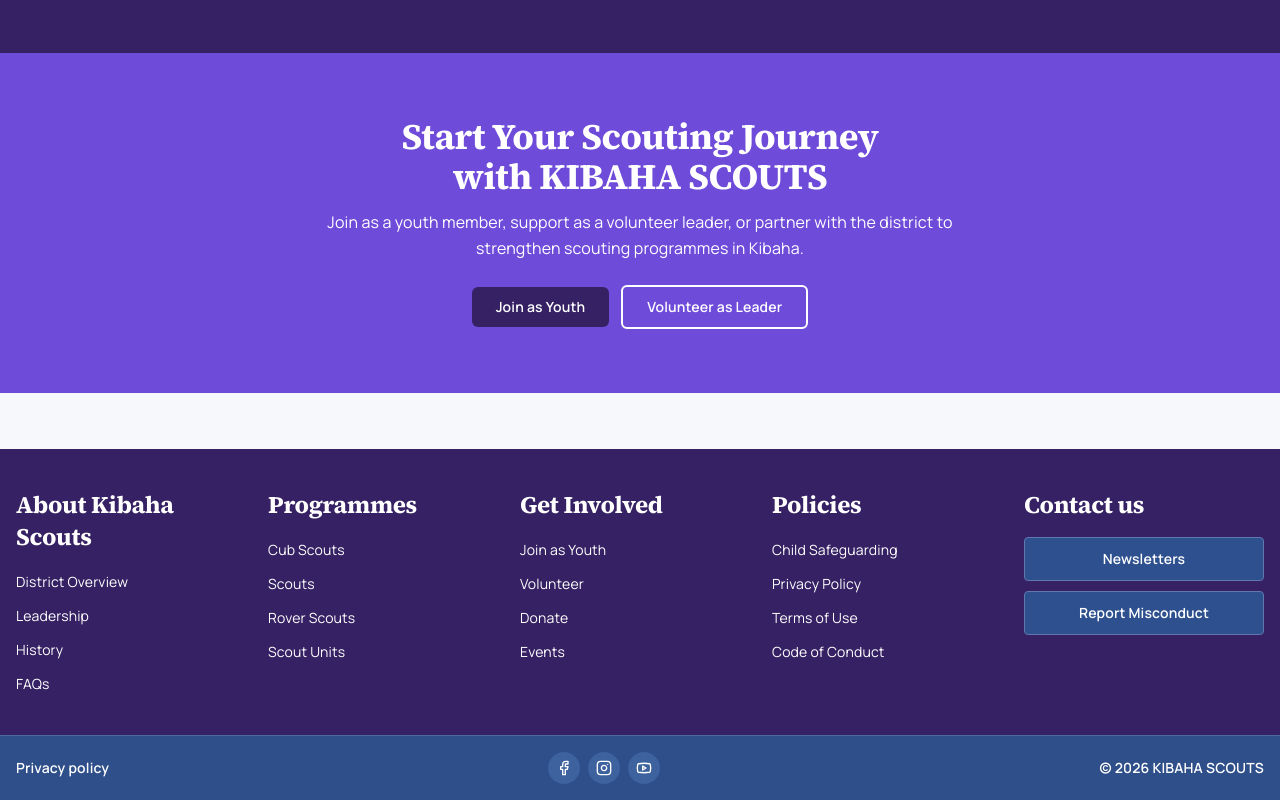
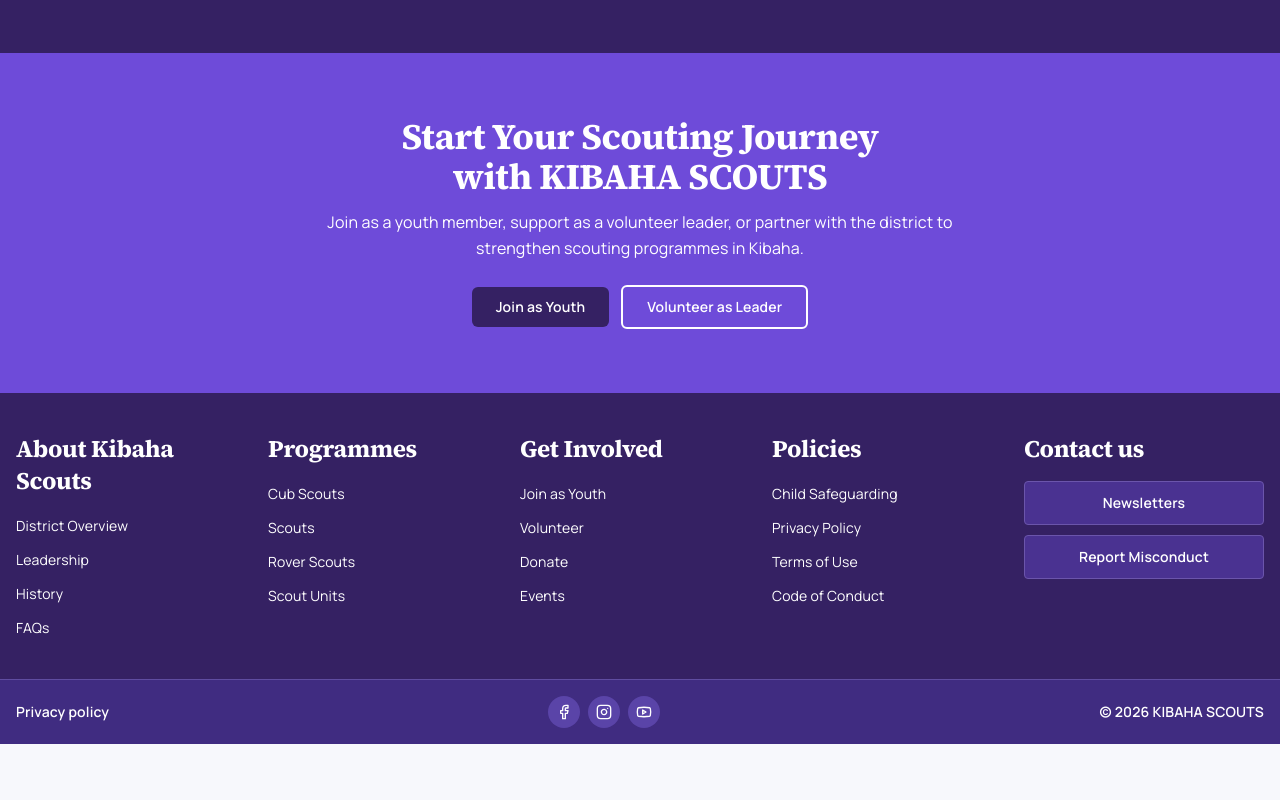
Before and after one commit to Eliahhango/Kibahascouts, a Next.js app: page / in a window 1280 px wide. Shown: the part 4012-4812 px from the top of the page. After the commit the page ends 4756 px from the top, so only its background shows below. Built offline with nearby package versions, Linux system fonts and the light colour scheme.

Commit message:
site footer fixed

```diff
--- a/components/site-footer.tsx
+++ b/components/site-footer.tsx
@@ -13,7 +13,7 @@ export function SiteFooter() {
   const { footer, name } = siteConfig
 
   return (
-    <footer className="mt-14 bg-tsa-green-deep text-primary-foreground" role="contentinfo">
+    <footer className="mt-0 bg-tsa-green-deep text-primary-foreground" role="contentinfo">
       <div className="mx-auto max-w-7xl px-4 py-8 lg:py-10">
         <div className="hidden gap-8 lg:grid lg:grid-cols-[repeat(4,minmax(0,1fr))_240px]">
           {footer.sections.map((section) => (
@@ -41,7 +41,7 @@ export function SiteFooter() {
                 <Link
                   key={action.label}
                   href={action.href}
-                  className="inline-flex min-h-11 w-full items-center justify-center rounded-sm border border-[#5f78ad] bg-[#2e508f] px-4 text-sm font-semibold text-primary-foreground transition-colors hover:bg-[#3b5d9b] focus-visible:ring-2 focus-visible:ring-tsa-gold"
+                  className="inline-flex min-h-11 w-full items-center justify-center rounded-sm border border-[#6b55ab] bg-[#4a3291] px-4 text-sm font-semibold text-primary-foreground transition-colors hover:bg-[#5a41a5] focus-visible:ring-2 focus-visible:ring-tsa-gold"
                 >
                   {action.label}
                 </Link>
@@ -54,11 +54,11 @@ export function SiteFooter() {
           <Accordion
             type="single"
             collapsible
-            className="overflow-hidden rounded-sm border border-[#5f78ad] bg-[#1b447e]"
+            className="overflow-hidden rounded-sm border border-[#6450a4] bg-[#3f297f]"
           >
             {footer.sections.map((section) => (
-              <AccordionItem key={section.title} value={section.title} className="border-[#4f6aa1] last:border-b-0">
-                <AccordionTrigger className="!relative !block !rounded-none !py-3.5 !pl-4 !pr-12 !text-left !text-[1rem] !font-semibold !text-primary-foreground hover:!bg-[#2a4f90] hover:!no-underline after:pointer-events-none after:absolute after:inset-y-0 after:right-0 after:w-11 after:border-l after:border-[#4f6aa1] after:bg-[#1d4682] [&>svg]:!absolute [&>svg]:!right-3.5 [&>svg]:!top-1/2 [&>svg]:!-translate-y-1/2 [&>svg]:!text-primary-foreground">
+              <AccordionItem key={section.title} value={section.title} className="border-[#5b479b] last:border-b-0">
+                <AccordionTrigger className="!relative !block !rounded-none !py-3.5 !pl-4 !pr-12 !text-left !text-[1rem] !font-semibold !text-primary-foreground hover:!bg-[#4e3794] hover:!no-underline after:pointer-events-none after:absolute after:inset-y-0 after:right-0 after:w-11 after:border-l after:border-[#5b479b] after:bg-[#432d86] [&>svg]:!absolute [&>svg]:!right-3.5 [&>svg]:!top-1/2 [&>svg]:!-translate-y-1/2 [&>svg]:!text-primary-foreground">
                   <span className="block leading-tight">{section.title}</span>
                 </AccordionTrigger>
                 <AccordionContent className="px-4 pb-3">
@@ -67,7 +67,7 @@ export function SiteFooter() {
                       <li key={link.href}>
                         <Link
                           href={link.href}
-                          className="block rounded-sm px-2 py-1 text-sm text-primary-foreground transition-colors hover:bg-[#2a4f90] hover:text-tsa-cream focus-visible:ring-2 focus-visible:ring-tsa-gold"
+                          className="block rounded-sm px-2 py-1 text-sm text-primary-foreground transition-colors hover:bg-[#4e3794] hover:text-tsa-cream focus-visible:ring-2 focus-visible:ring-tsa-gold"
                         >
                           {link.label}
                         </Link>
@@ -84,7 +84,7 @@ export function SiteFooter() {
               <Link
                 key={action.label}
                 href={action.href}
-                className="inline-flex min-h-11 min-w-[12rem] items-center justify-center rounded-sm border border-[#5f78ad] bg-[#2e508f] px-4 text-sm font-semibold text-primary-foreground transition-colors hover:bg-[#3b5d9b] focus-visible:ring-2 focus-visible:ring-tsa-gold"
+                className="inline-flex min-h-11 min-w-[12rem] items-center justify-center rounded-sm border border-[#6b55ab] bg-[#4a3291] px-4 text-sm font-semibold text-primary-foreground transition-colors hover:bg-[#5a41a5] focus-visible:ring-2 focus-visible:ring-tsa-gold"
               >
                 {action.label}
               </Link>
@@ -93,7 +93,7 @@ export function SiteFooter() {
         </div>
       </div>
 
-      <div className="border-t border-[#4f6aa1] bg-[#2f4f8a]">
+      <div className="border-t border-[#5f4ca0] bg-[#402c81]">
         <div className="mx-auto flex max-w-7xl flex-col gap-3 px-4 py-4 sm:flex-row sm:items-center sm:justify-between">
           <Link
             href={footer.privacyLink.href}
@@ -112,7 +112,7 @@ export function SiteFooter() {
                   aria-label={social.label}
                   target="_blank"
                   rel="noreferrer"
-                  className="inline-flex h-8 w-8 items-center justify-center rounded-full bg-[#3d629e] text-primary-foreground transition-colors hover:bg-primary-foreground hover:text-[#2f4f8a]"
+                  className="inline-flex h-8 w-8 items-center justify-center rounded-full bg-[#5a44a8] text-primary-foreground transition-colors hover:bg-primary-foreground hover:text-[#402c81]"
                 >
                   <Icon className="h-4 w-4" />
                 </a>
```
